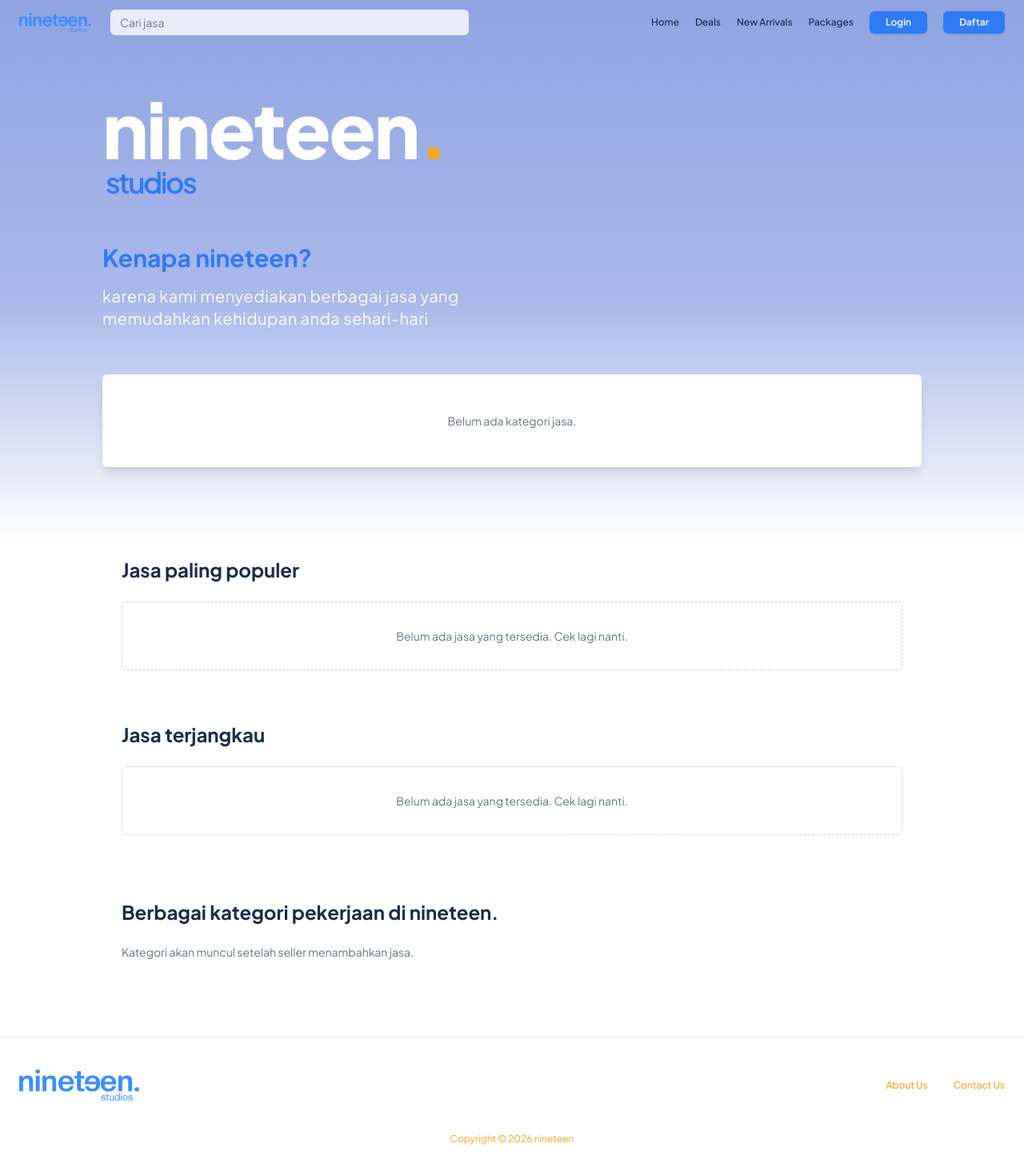
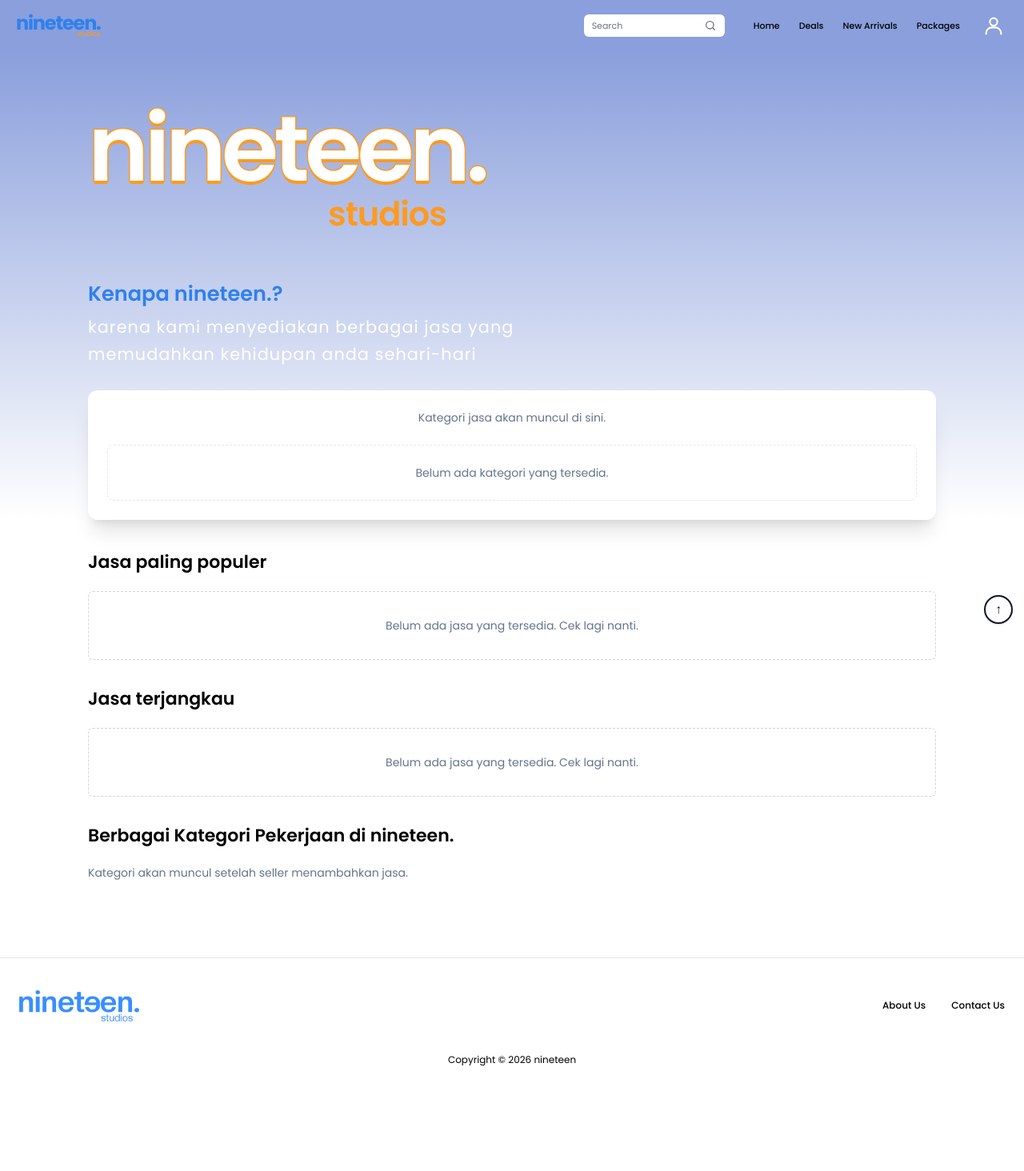
Before and after one commit to kiwayway/PBL303-nineteen, a Flask app: page / in a window 1280 px wide. Shown: the whole page at 80% size. After the commit the page ends 1333 px from the top, so only its background shows below. Run offline with Flask 3, Linux system fonts and the light colour scheme; parts of the project's set-up code (start-up, migrations or seed data) failed here and were passed over; some libraries are stand-ins or nearby versions.

Commit message:
feat: redesign homepage and add profile login icon

```diff
--- a/app/templates/base.html
+++ b/app/templates/base.html
@@ -1,18 +1,27 @@
 <!DOCTYPE html>
-<html lang="id">
+<html lang="id" class="scroll-smooth">
 <head>
-<meta charset="UTF-8">
-<meta name="viewport" content="width=device-width, initial-scale=1">
-<title>{% block title %}Nineteen Studios{% endblock %}</title>
-<script src="https://cdn.tailwindcss.com"></script>
-<link href="https://fonts.googleapis.com/css2?family=Plus+Jakarta+Sans:wght@400;500;600;700;800&display=swap" rel="stylesheet">
-<script>tailwind.config={theme:{extend:{fontFamily:{sans:['"Plus Jakarta Sans"','system-ui','sans-serif']},colors:{brand:{DEFAULT:'#2F7BF5',dark:'#1F5FD0',soft:'#EAF3FF'},ink:'#1B2A4A',sun:'#F5A524'}}}}</script>
+<meta charset="utf-8">
+<meta name="viewport" content="width=device-width, initial-scale=1, viewport-fit=cover">
+<meta name="color-scheme" content="light">
+<title>{% block title %}nineteen studios{% endblock %}</title>
+<link href="https://fonts.googleapis.com/css2?family=Poppins:wght@400;500;600;700&display=swap" rel="stylesheet">
+<script src="https://cdn.tailwindcss.com/3.4.17"></script>
+<script>
+  tailwind.config = {
+    theme: {
+      extend: {
+        fontFamily: { sans: ['Poppins', 'system-ui', 'sans-serif'] },
+        colors: { brand: '#2f80ed', accent: '#ff9a1f', hero: '#8a9fdc' }
+      }
+    }
+  }
+</script>
 <style>
-  .hero-bg{background:linear-gradient(180deg,#8fa4e0 0%,#a9b9ea 55%,#ffffff 100%)}
-  :focus-visible{outline:2px solid #1F5FD0;outline-offset:2px}
+  :focus-visible { outline: 2px solid #2f80ed; outline-offset: 3px; }
 </style>
 </head>
-<body class="min-h-screen bg-white font-sans text-ink">
+<body class="min-h-screen overflow-x-hidden bg-white pt-[env(safe-area-inset-top)] pb-[env(safe-area-inset-bottom)] font-sans text-black">
 {% block body %}{% endblock %}
 </body>
 </html>
--- a/app/templates/components/navbar.html
+++ b/app/templates/components/navbar.html
@@ -1,23 +1,37 @@
-<header class="absolute inset-x-0 top-0 z-20">
-  <div class="mx-auto flex max-w-7xl flex-wrap items-center gap-x-6 gap-y-2 px-4 py-3 sm:px-6">
-    <a href="{{ url_for('main.index') }}" class="shrink-0">
-      <img src="{{ url_for('static', filename='img/logo.png') }}" width="90" alt="Nineteen Studios">
+<header class="bg-hero">
+  <nav class="mx-auto flex max-w-[1280px] flex-wrap items-center gap-5 px-5 py-3.5">
+    <a href="{{ url_for('main.index') }}" class="shrink-0 text-2xl font-bold leading-none tracking-tighter text-brand" aria-label="nineteen studios, beranda">
+      nineteen.<small class="-mt-0.5 block text-right text-[8px] font-medium tracking-normal text-accent">studios</small>
     </a>
 
-    <form action="/jasa" method="get" role="search" class="order-last w-full md:order-none md:w-auto md:flex-1 md:max-w-md">
-      <label for="q" class="sr-only">Cari jasa</label>
-      <input id="q" name="q" type="search" placeholder="Cari jasa"
-             class="w-full rounded-md bg-white/80 px-3 py-1.5 text-sm placeholder:text-slate-500 focus:bg-white">
-    </form>
+    <button id="menuButton" type="button" class="ml-auto text-3xl leading-none text-white md:hidden"
+            aria-label="Buka menu" aria-controls="siteMenu" aria-expanded="false">☰</button>
 
-    <nav aria-label="Utama" class="ml-auto flex items-center gap-4 text-xs font-medium sm:gap-5">
-      <a href="{{ url_for('main.index') }}" class="hover:text-brand-dark">Home</a>
-      <a href="/jasa?sort=murah" class="hover:text-brand-dark">Deals</a>
-      <a href="/jasa?sort=terbaru" class="hover:text-brand-dark">New Arrivals</a>
-      <a href="#kategori" class="hover:text-brand-dark">Packages</a>
+    <div class="order-last w-full md:order-none md:flex md:flex-1 md:justify-end md:pr-4">
+      <form action="/jasa" method="get" role="search"
+            class="relative w-full transition-all duration-300 ease-out md:w-44 md:focus-within:w-full">
+        <label for="searchInput" class="sr-only">Cari jasa</label>
+        <input id="searchInput" name="q" type="search" placeholder="Search"
+               class="w-full rounded-md bg-white py-1.5 pl-2.5 pr-10 text-[11px] text-gray-800 outline-none placeholder:text-gray-500">
+        <button type="submit" aria-label="Cari"
+                class="absolute inset-y-0 right-0 flex w-9 items-center justify-center text-gray-500 hover:text-brand">
+          <svg xmlns="http://www.w3.org/2000/svg" viewBox="0 0 24 24" fill="none" stroke="currentColor"
+               stroke-width="2" stroke-linecap="round" stroke-linejoin="round" class="h-4 w-4" aria-hidden="true">
+            <circle cx="11" cy="11" r="7"/><path d="m20 20-3.5-3.5"/>
+          </svg>
+        </button>
+      </form>
+    </div>
+
+    <div id="siteMenu"
+         class="hidden w-full flex-col items-start gap-3 text-[11px] font-medium md:ml-auto md:flex md:w-auto md:flex-row md:items-center md:gap-6">
+      <a href="{{ url_for('main.index') }}" class="hover:text-white">Home</a>
+      <a href="#populer" class="hover:text-white">Deals</a>
+      <a href="#terjangkau" class="hover:text-white">New Arrivals</a>
+      <a href="#kategori" class="hover:text-white">Packages</a>
 
       {% if user %}
-      <form method="post" action="{{ url_for('auth.logout') }}" class="flex items-center gap-3">
+      <form method="post" action="{{ url_for('auth.logout') }}" class="flex flex-wrap items-center gap-3">
         <input type="hidden" name="_csrf" value="{{ csrf_token() }}">
         <span class="flex items-center gap-2">
           {% if user.avatar %}
@@ -27,12 +41,20 @@
           {% endif %}
           <span>Halo, <b>{{ user.name }}</b></span>
         </span>
-        <button class="rounded-md bg-red-500 px-5 py-1.5 font-semibold text-white shadow hover:bg-red-600">Keluar</button>
+        <button type="submit" class="rounded-md bg-white/90 px-3 py-1.5 font-semibold text-brand shadow hover:bg-white">Keluar</button>
       </form>
       {% else %}
-      <a href="{{ url_for('auth.login') }}" class="rounded-md bg-brand px-5 py-1.5 font-semibold text-white shadow hover:bg-brand-dark">Login</a>
-      <a href="{{ url_for('auth.register') }}" class="rounded-md bg-brand px-5 py-1.5 font-semibold text-white shadow hover:bg-brand-dark">Daftar</a>
+      <a href="{{ url_for('auth.login') }}" aria-label="Masuk ke akun" title="Login"
+         class="inline-flex h-9 w-9 items-center justify-center rounded-full text-white transition hover:bg-white/15 hover:text-accent focus:outline-none focus:ring-2 focus:ring-white"
+         style="min-width: 2.25rem;">
+        <svg xmlns="http://www.w3.org/2000/svg" viewBox="0 0 24 24" fill="none"
+             stroke="currentColor" stroke-width="1.8" stroke-linecap="round" stroke-linejoin="round"
+             class="h-7 w-7" aria-hidden="true">
+          <circle cx="12" cy="8" r="4"/>
+          <path d="M4 21v-1a6 6 0 0 1 6-6h4a6 6 0 0 1 6 6v1"/>
+        </svg>
+      </a>
       {% endif %}
-    </nav>
-  </div>
+    </div>
+  </nav>
 </header>
--- a/app/templates/components/service_card.html
+++ b/app/templates/components/service_card.html
@@ -1,27 +1,36 @@
-{# Pakai: {% from 'components/service_card.html' import service_card %} #}
+{# Kartu jasa dinamis untuk homepage marketplace. #}
 {% macro service_card(s) %}
-<a href="/jasa/{{ s.id }}" class="group flex flex-col overflow-hidden rounded-md border border-slate-200 bg-neutral-50 shadow-sm hover:shadow-md">
-  <div class="flex items-center gap-2 px-3 py-2">
+<a href="/jasa/{{ s.id }}"
+   class="group flex min-h-[260px] flex-col overflow-hidden rounded-md border border-gray-300 bg-[#fefcff] transition hover:shadow-lg">
+  <div class="flex items-center gap-2 px-2.5 py-2">
     {% if s.seller_avatar %}
-    <img src="{{ s.seller_avatar | media_url }}" alt="" class="h-6 w-6 rounded-full object-cover">
+    <img src="{{ s.seller_avatar | media_url }}" alt="" loading="lazy" class="h-7 w-7 rounded-full bg-slate-200 object-cover">
     {% else %}
-    <span class="grid h-6 w-6 place-items-center rounded-full bg-brand-soft text-[10px] font-bold text-brand-dark">{{ s.seller_name[:1] | upper }}</span>
+    <span class="grid h-7 w-7 place-items-center rounded-full bg-brand text-[10px] font-semibold text-white">
+      {{ s.seller_name[:1] | upper }}
+    </span>
     {% endif %}
-    <span class="text-[11px] font-semibold">{{ s.seller_name }}</span>
+    <div class="min-w-0">
+      <b class="block truncate text-[10px] font-semibold leading-tight">{{ s.seller_name }}</b>
+      <i class="block text-[7px] not-italic text-gray-500">Penyedia jasa di nineteen.</i>
+    </div>
   </div>
-  <div class="aspect-[16/10] w-full bg-gradient-to-br from-brand-soft to-slate-200">
+
+  <div class="h-[150px] w-full overflow-hidden bg-gradient-to-br from-sky-200 via-slate-300 to-slate-500">
     {% if s.image %}
-    <img src="{{ s.image | media_url }}" alt="{{ s.title }}" loading="lazy" class="h-full w-full object-cover"
+    <img src="{{ s.image | media_url }}" alt="{{ s.title }}" loading="lazy"
+         class="h-full w-full object-cover transition duration-300 group-hover:scale-[1.02]"
          onerror="this.remove()">
     {% endif %}
   </div>
-  <div class="flex flex-1 flex-col px-3 pb-3 pt-3">
-    <h3 class="text-sm font-semibold leading-snug">{{ s.title }}</h3>
-    <p class="mt-2 text-[10px] text-slate-500">
-      Terjual {{ s.sold }}{% if s.rating %} | ★ {{ s.rating }}{% endif %}
+
+  <div class="flex flex-1 flex-col p-3">
+    <h3 class="mb-2 line-clamp-2 text-[13px] font-semibold leading-snug">{{ s.title }}</h3>
+    <p class="text-[9px] text-gray-500">
+      Terjual {{ s.sold }}{% if s.rating %} | <span class="text-accent">★</span> {{ s.rating }}{% endif %}
     </p>
-    <p class="mt-auto pt-4 text-right text-[10px] text-slate-500">Mulai
-      <span class="block text-xs font-bold text-brand">{{ s.min_price | rupiah }}</span>
+    <p class="mt-auto pt-3.5 text-right text-[9px] text-gray-500">Mulai
+      <b class="block text-[10px] text-blue-600">{{ s.min_price | rupiah }}</b>
     </p>
   </div>
 </a>
--- a/app/templates/index.html
+++ b/app/templates/index.html
@@ -4,84 +4,147 @@
 {% include "components/navbar.html" %}
 
 <main>
-  <section class="hero-bg px-4 pb-24 pt-28 sm:px-6">
-    <div class="mx-auto max-w-5xl">
-      {% with messages = get_flashed_messages(with_categories=true) %}{% for cat,msg in messages %}
-      <div class="mb-4 rounded-lg border border-green-200 bg-green-50 px-3 py-2 text-sm text-green-700">{{ msg }}</div>{% endfor %}{% endwith %}
+  <!-- HERO -->
+  <section class="bg-gradient-to-b from-hero to-white pt-8">
+    <div class="mx-auto max-w-[1100px] px-5">
+      {% with messages = get_flashed_messages(with_categories=true) %}
+        {% for cat, msg in messages %}
+        <div class="mb-4 rounded-lg border border-green-200 bg-green-50 px-3 py-2 text-sm text-green-700">{{ msg }}</div>
+        {% endfor %}
+      {% endwith %}
 
-      <p class="text-6xl font-extrabold leading-none tracking-tight text-white sm:text-8xl" aria-label="nineteen studios">
-        nineteen<span class="text-sun">.</span><span class="block pl-1 text-2xl font-semibold text-brand sm:text-4xl">studios</span>
-      </p>
-      <h1 class="mt-14 text-2xl font-bold text-brand sm:text-3xl">Kenapa nineteen?</h1>
-      <p class="mt-4 max-w-md text-lg font-light leading-relaxed tracking-wide text-white sm:text-xl">
+      <h1 class="mt-8 text-[clamp(3.4rem,13vw,7.2rem)] font-semibold leading-none tracking-tighter text-white [-webkit-text-stroke:3px_#ff9a1f] [paint-order:stroke_fill] [text-shadow:0_4px_0_#ff9a1f]">
+        nineteen.
+      </h1>
+      <p class="ml-[clamp(90px,34vw,300px)] -mt-1.5 text-[clamp(1.4rem,5vw,2.6rem)] font-semibold tracking-tight text-accent">studios</p>
+
+      <h2 class="mb-1.5 mt-12 text-[clamp(1.2rem,3.5vw,1.6rem)] font-semibold text-brand">Kenapa nineteen.?</h2>
+      <p class="mb-7 max-w-[640px] text-[clamp(1rem,2.6vw,1.3rem)] leading-relaxed tracking-wider text-white">
         karena kami menyediakan berbagai jasa yang memudahkan kehidupan anda sehari-hari
       </p>
 
-      <div class="mt-14 rounded-md bg-white p-6 shadow-lg" id="kategori">
+      <!-- Panel kategori: ikon kategori dan tile kategori -->
+      <div id="categoryPanel" class="relative z-10 -mb-[60px] rounded-xl bg-white p-4 text-black shadow-xl sm:p-6">
         {% if category_icons %}
-        <ul class="grid grid-cols-4 gap-4 text-center text-xs font-medium sm:grid-cols-8">
+        <ul class="mb-6 grid grid-cols-4 gap-3.5 text-center text-[10px] font-semibold leading-tight md:grid-cols-8">
           {% for c in category_icons %}
-          <li><a href="/jasa?kategori={{ c.id }}" class="flex flex-col items-center gap-1 hover:text-brand-dark">
-            <span class="grid h-9 w-9 place-items-center rounded-full bg-brand-soft font-bold text-brand-dark">{{ c.name[:1] | upper }}</span>
-            {{ c.name }}
-          </a></li>
-          {% endfor %}
-        </ul>
-        <ul class="mt-6 grid grid-cols-2 gap-4 sm:grid-cols-3">
-          {% for c in category_tiles %}
-          <li><a href="/jasa?kategori={{ c.id }}" class="relative block aspect-[16/7] overflow-hidden rounded-sm bg-gradient-to-br from-brand to-slate-700">
-            {% if c.cover %}<img src="{{ c.cover | media_url }}" alt="" loading="lazy" class="absolute inset-0 h-full w-full object-cover" onerror="this.remove()">{% endif %}
-            <span class="absolute inset-x-0 bottom-0 bg-gradient-to-t from-black/60 to-transparent px-3 pb-2 pt-6 text-xs font-bold text-white">{{ c.name }}</span>
-          </a></li>
+          <li>
+            <a href="/jasa?kategori={{ c.id }}" class="group flex h-full flex-col items-center gap-1 hover:text-brand">
+              <span class="block text-3xl text-accent transition group-hover:scale-110">{{ c.name[:1] | upper }}</span>
+              <span>{{ c.name }}</span>
+            </a>
+          </li>
           {% endfor %}
         </ul>
         {% else %}
-        <p class="py-6 text-center text-sm text-slate-500">Belum ada kategori jasa.</p>
+        <p class="mb-6 text-center text-sm text-slate-500">Kategori jasa akan muncul di sini.</p>
+        {% endif %}
+
+        {% if category_tiles %}
+        <ul class="grid grid-cols-1 gap-x-6 gap-y-3.5 sm:grid-cols-3">
+          {% for c in category_tiles %}
+          <li>
+            <a href="/jasa?kategori={{ c.id }}" class="relative flex h-[110px] items-end overflow-hidden rounded-lg bg-gradient-to-b from-sky-300 via-emerald-700 to-green-900 sm:h-[90px]">
+              {% if c.cover %}
+              <img src="{{ c.cover | media_url }}" alt="" loading="lazy"
+                   class="absolute inset-0 h-full w-full object-cover" onerror="this.remove()">
+              {% endif %}
+              <span class="absolute inset-0 bg-gradient-to-t from-black/60 via-transparent to-transparent"></span>
+              <span class="relative p-2.5 text-[11px] font-semibold text-white [text-shadow:0_1px_3px_#000]">{{ c.name }}</span>
+            </a>
+          </li>
+          {% endfor %}
+        </ul>
+        {% else %}
+        <p class="rounded-lg border border-dashed border-slate-200 p-6 text-center text-sm text-slate-500">
+          Belum ada kategori yang tersedia.
+        </p>
         {% endif %}
       </div>
     </div>
   </section>
 
-  <div class="mx-auto max-w-5xl px-4 sm:px-6">
-    <section aria-labelledby="populer" class="mt-4">
-      <h2 id="populer" class="text-2xl font-bold">Jasa paling populer</h2>
+  <!-- JASA PALING POPULER -->
+  <section id="populer" class="scroll-mt-6 pt-24">
+    <div class="mx-auto max-w-[1100px] px-5">
+      <h2 class="mb-5 text-[22px] font-semibold">Jasa paling populer</h2>
       {% if popular %}
-      <ul class="mt-6 grid gap-5 sm:grid-cols-2 lg:grid-cols-3">
-        {% for s in popular %}<li class="flex flex-col">{{ service_card(s) }}</li>{% endfor %}
-      </ul>
-      {% else %}
-      <p class="mt-6 rounded-md border border-dashed border-slate-300 p-8 text-center text-sm text-slate-500">Belum ada jasa yang tersedia. Cek lagi nanti.</p>
-      {% endif %}
-    </section>
-
-    <section aria-labelledby="terjangkau" class="mt-16">
-      <h2 id="terjangkau" class="text-2xl font-bold">Jasa terjangkau</h2>
-      {% if affordable %}
-      <ul class="mt-6 grid gap-5 sm:grid-cols-2 lg:grid-cols-3">
-        {% for s in affordable %}<li class="flex flex-col">{{ service_card(s) }}</li>{% endfor %}
-      </ul>
-      {% else %}
-      <p class="mt-6 rounded-md border border-dashed border-slate-300 p-8 text-center text-sm text-slate-500">Belum ada jasa yang tersedia. Cek lagi nanti.</p>
-      {% endif %}
-    </section>
-
-    <section aria-labelledby="kategori-kerja" class="mt-20">
-      <h2 id="kategori-kerja" class="text-2xl font-bold">Berbagai kategori pekerjaan di nineteen.</h2>
-      {% if categories %}
-      <ul class="mt-6 grid gap-x-8 gap-y-6 sm:grid-cols-2 lg:grid-cols-3">
-        {% for c in categories %}
-        <li><a href="/jasa?kategori={{ c.id }}" class="block hover:text-brand-dark">
-          <h3 class="text-base font-bold">{{ c.name }}</h3>
-          <p class="mt-1 text-sm text-slate-600">{{ c.count }} jasa tersedia</p>
-        </a></li>
+      <ul class="grid grid-cols-1 gap-5 sm:grid-cols-2 lg:grid-cols-3">
+        {% for s in popular %}
+        <li class="flex min-w-0 flex-col">{{ service_card(s) }}</li>
         {% endfor %}
       </ul>
       {% else %}
-      <p class="mt-6 text-sm text-slate-500">Kategori akan muncul setelah seller menambahkan jasa.</p>
+      <p class="rounded-md border border-dashed border-slate-300 p-8 text-center text-sm text-slate-500">
+        Belum ada jasa yang tersedia. Cek lagi nanti.
+      </p>
       {% endif %}
-    </section>
-  </div>
+    </div>
+  </section>
+
+  <!-- JASA TERJANGKAU -->
+  <section id="terjangkau" class="scroll-mt-6 pt-8">
+    <div class="mx-auto max-w-[1100px] px-5">
+      <h2 class="mb-5 text-[22px] font-semibold">Jasa terjangkau</h2>
+      {% if affordable %}
+      <ul class="grid grid-cols-1 gap-5 sm:grid-cols-2 lg:grid-cols-3">
+        {% for s in affordable %}
+        <li class="flex min-w-0 flex-col">{{ service_card(s) }}</li>
+        {% endfor %}
+      </ul>
+      {% else %}
+      <p class="rounded-md border border-dashed border-slate-300 p-8 text-center text-sm text-slate-500">
+        Belum ada jasa yang tersedia. Cek lagi nanti.
+      </p>
+      {% endif %}
+    </div>
+  </section>
+
+  <!-- KATEGORI PEKERJAAN -->
+  <section id="kategori" class="scroll-mt-6 pt-8">
+    <div class="mx-auto max-w-[1100px] px-5">
+      <h2 class="mb-5 text-[22px] font-semibold">Berbagai Kategori Pekerjaan di nineteen.</h2>
+      {% if categories %}
+      <ul class="grid gap-x-10 gap-y-6 px-4 sm:grid-cols-2 lg:grid-cols-3">
+        {% for c in categories %}
+        <li>
+          <a href="/jasa?kategori={{ c.id }}" class="block hover:text-brand">
+            <h3 class="mb-1.5 text-[15px] font-semibold">{{ c.name }}</h3>
+            <p class="text-xs leading-relaxed text-slate-600">{{ c.count }} jasa tersedia</p>
+          </a>
+        </li>
+        {% endfor %}
+      </ul>
+      {% else %}
+      <p class="text-sm text-slate-500">Kategori akan muncul setelah seller menambahkan jasa.</p>
+      {% endif %}
+    </div>
+  </section>
 </main>
 
 {% include "components/footer.html" %}
+
+<button type="button" id="backToTop" aria-label="Kembali ke atas"
+        class="fixed bottom-[calc(20px+env(safe-area-inset-bottom))] right-3.5 z-50 grid h-9 w-9 place-items-center rounded-full border-2 border-gray-900 bg-white text-base text-gray-900 shadow">
+  ↑
+</button>
+
+<script>
+  (() => {
+    const menuButton = document.getElementById('menuButton');
+    const menu = document.getElementById('siteMenu');
+    if (menuButton && menu) {
+      menuButton.addEventListener('click', () => {
+        const isHidden = menu.classList.toggle('hidden');
+        menuButton.setAttribute('aria-expanded', String(!isHidden));
+        menuButton.setAttribute('aria-label', isHidden ? 'Buka menu' : 'Tutup menu');
+      });
+    }
+
+    const backToTop = document.getElementById('backToTop');
+    if (backToTop) {
+      backToTop.addEventListener('click', () => window.scrollTo({ top: 0, behavior: 'smooth' }));
+    }
+  })();
+</script>
 {% endblock %}
```
